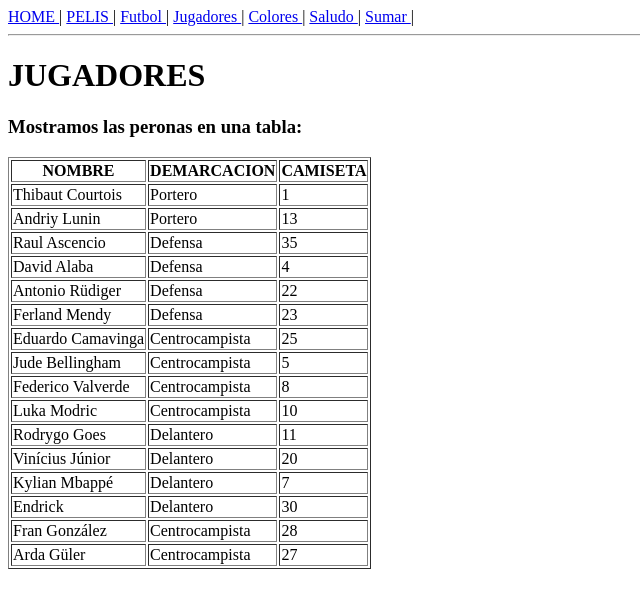
After one commit to GabiLagos/DjangoProjects, a Django app: page /jugadores/ in a window 1280 px wide. The commit adds this page. Shown: the top 608 px of the page, without its empty margins (0-640 px from the left). Run offline with Django 5.2, Linux system fonts and the light colour scheme.

Commit message:
mar11Mar

```diff
--- a/proyectoweb/informacion/templates/informacion/futbol.html
+++ b/proyectoweb/informacion/templates/informacion/futbol.html
@@ -10,7 +10,7 @@
 
 <body>
     {% include 'informacion/menu.html' %}
-   <hr/>
+
    <h1>Página de La Liga</h1>
    <h1>
     El mejor club de la historia es:
--- /dev/null
+++ b/proyectoweb/informacion/templates/informacion/jugadores.html
@@ -0,0 +1,49 @@
+{% load static %}
+
+<!DOCTYPE html>
+<html lang="en">
+<head>
+    <meta charset="UTF-8">
+    <meta name="viewport" content="width=device-width, initial-scale=1.0">
+    <title>HOME</title>
+</head>
+
+<body>
+    {% include 'informacion/menu.html' %}
+
+
+   <h1>JUGADORES</h1>
+
+   {% comment %} <h3> Mostramos los numeros en una lista: </h3> {% endcomment %}
+   {% comment %} <ul>
+        <!-- recorremos todo los numeros que recivimos -->
+        {% for valor in numeros %}
+            <li>{{ valor }}</li>
+        {% endfor %}
+        <!-- fin del comentario -->
+   </ul> {% endcomment %}
+
+
+   <h3> Mostramos las peronas en una tabla: </h3>
+   <table border=1>
+    <tr>
+      <th>NOMBRE</th>
+      <th>DEMARCACION</th>
+      <th>CAMISETA
+      </th>
+    </tr>
+
+    {% for valor in jug %}
+    <tr>
+      <td>{{valor.nombre}}</td>
+      <td>{{valor.demarcacion}}</td>
+      <td>{{valor.numero}}</td>
+    </tr>
+    {% endfor %}
+
+  </table>
+
+
+
+</body>
+</html>
--- a/proyectoweb/informacion/templates/informacion/menu.html
+++ b/proyectoweb/informacion/templates/informacion/menu.html
@@ -1,3 +1,8 @@
 <a href="/"> HOME </a>|
 <a href="/pelis"> PELIS </a>|
 <a href="/futbol"> Futbol </a>|
+<a href="/jugadores"> Jugadores </a>|
+<a href="/colores"> Colores </a>|
+<a href="/saludo"> Saludo </a>|
+<a href="/sumarnumeros"> Sumar </a>|
+<hr/>
--- a/proyectoweb/informacion/urls.py
+++ b/proyectoweb/informacion/urls.py
@@ -6,5 +6,13 @@ urlpatterns = [
 
     path('pelis/', views.pelis, name='pelis'),
 
-    path('futbol/', views.futbol, name='futbol')
+    path('futbol/', views.futbol, name='futbol'),
+
+    path('jugadores/', views.jugadores, name='jugadores'),
+
+    path('colores/', views.colores, name='colores'),
+
+    path('saludo/', views.saludo, name='saludo'),
+
+    path('sumarnumeros/', views.sumarnumeros, name='sumarnumeros'),
 ]
--- a/proyectoweb/informacion/views.py
+++ b/proyectoweb/informacion/views.py
@@ -7,9 +7,78 @@ def index(request):
 def pelis(request):
     return render(request, 'informacion/pelis.html')
 
+def sumarnumeros(request):
+    #tenemos que preguntar alguna de las cajas tiene datios
+    if('cajanum1' in request.POST):
+        num1 = request.POST['cajanum1']
+        num2 = request.POST['cajanum2']
+        suma = int(num1) + int(num2)
+    #devuelvo el resultado de la suma
+        context = {
+        "resultado" : suma,
+        "numero1" : num1,
+        "numero2": num2,
+        }
+        return render(request, 'informacion/sumarnumeros.html', context)
+    #si no hay informacion, seguimos como antes
+    else:
+        return render(request, 'informacion/sumarnumeros.html')
+
+def saludo(request):
+    #tenemos que preguntar si hemos recibido datos del formulario
+    if('cajanombre' in request.POST):
+        nombreRecibido = request.POST['cajanombre']
+    #si se han ingresado datos, devolvemos el nombre del formulario
+        context = {
+        "nombre" : nombreRecibido
+        }
+        return render(request, 'informacion/saludo.html', context)
+    #si no hay informacion, seguimos como antes
+    else:
+        return render(request, 'informacion/saludo.html')
+
+
+def colores(request):
+    #recuperamos la variable micolor que envia GET. Pero debemos comprobar si efectivamente hemos recibido dicha variable
+    if('micolor'in request.GET):
+        colorRecibido = request.GET['micolor']
+    #ahora devolvemos el color recibido
+        context = {
+        "colordibujo" : colorRecibido
+        }
+        return render(request, 'informacion/colores.html', context)
+    else:
+        return render(request, 'informacion/colores.html')
+
 def futbol(request):
     nombre = "Real Madrid"
     data = {
         "equipo" : nombre
         }
     return render(request, 'informacion/futbol.html', data)
+
+
+
+def jugadores(request):
+    jugadores = [
+        {"demarcacion": "Portero", "numero": 1, "nombre": "Thibaut Courtois"},
+        {"demarcacion": "Portero", "numero": 13, "nombre": "Andriy Lunin"},
+        {"demarcacion": "Defensa", "numero": 35, "nombre": "Raul Ascencio"},
+        {"demarcacion": "Defensa", "numero": 4, "nombre": "David Alaba"},
+        {"demarcacion": "Defensa", "numero": 22, "nombre": "Antonio Rüdiger"},
+        {"demarcacion": "Defensa", "numero": 23, "nombre": "Ferland Mendy"},
+        {"demarcacion": "Centrocampista", "numero": 25, "nombre": "Eduardo Camavinga"},
+        {"demarcacion": "Centrocampista", "numero": 5, "nombre": "Jude Bellingham"},
+        {"demarcacion": "Centrocampista", "numero": 8, "nombre": "Federico Valverde"},
+        {"demarcacion": "Centrocampista", "numero": 10, "nombre": "Luka Modric"},
+        {"demarcacion": "Delantero", "numero": 11, "nombre": "Rodrygo Goes"},
+        {"demarcacion": "Delantero", "numero": 20, "nombre": "Vinícius Júnior"},
+        {"demarcacion": "Delantero", "numero": 7, "nombre": "Kylian Mbappé"},
+        {"demarcacion": "Delantero", "numero": 30, "nombre": "Endrick"},
+        {"demarcacion": "Centrocampista", "numero": 28, "nombre": "Fran González"},
+        {"demarcacion": "Centrocampista", "numero": 27, "nombre": "Arda Güler"},
+    ]
+    context = {
+        "jug": jugadores
+    }
+    return render(request, 'informacion/jugadores.html', context)
```
Also changed, not shown: jugadores_RealMadrid.csv (added, +38 -0 lines), proyectoweb/informacion/templates/informacion/colores.html (added, +39 -0 lines), proyectoweb/informacion/templates/informacion/saludo.html (added, +51 -0 lines), proyectoweb/informacion/templates/informacion/sumarnumeros.html (added, +37 -0 lines), 3 other files.
